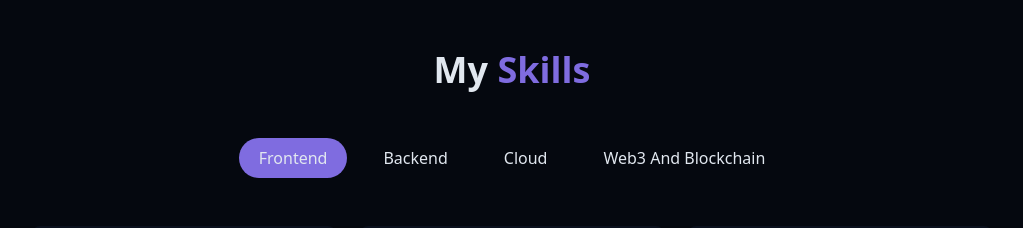
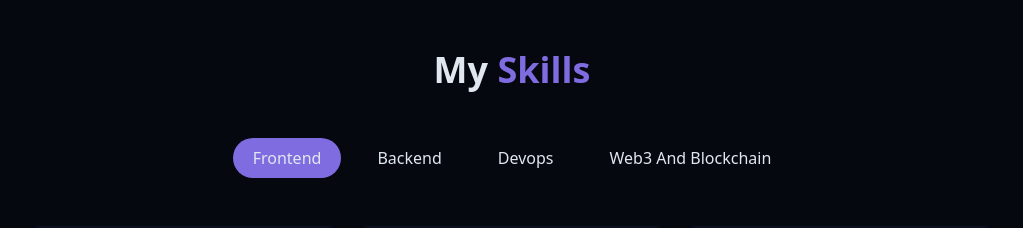
Before and after one commit to ASH-ashim/Portfolio_Website, a React (Vite) app: page / in a window 1280 px wide. Shown: the part 1600-1828 px from the top of the page, without its empty margins (128-1151 px from the left). Built offline with nearby package versions, Linux system fonts and the light colour scheme.

Commit message:
Update SkillsSection.jsx
changed cloud to devops

```diff
--- a/src/components/SkillsSection.jsx
+++ b/src/components/SkillsSection.jsx
@@ -28,12 +28,12 @@ const skills = [
   { name: "Nest.js", category: "backend", Logo: SiNestjs },
 
   // Cloud
-  { name: "Jenkins", category: "cloud", Logo: FaJenkins },
-  { name: "AWS", category: "cloud", Logo: FaAws },
-  { name: "Docker", category: "cloud", Logo: IoLogoDocker },
-  { name: "Kubernetes", category: "cloud", Logo: SiKubernetes },
-  { name: "Terraform", category: "cloud", Logo: SiTerraform },
-  { name: "Prometheus", category: "cloud", Logo: SiPrometheus },
+  { name: "Jenkins", category: "devops", Logo: FaJenkins },
+  { name: "AWS", category: "devops", Logo: FaAws },
+  { name: "Docker", category: "devops", Logo: IoLogoDocker },
+  { name: "Kubernetes", category: "devops", Logo: SiKubernetes },
+  { name: "Terraform", category: "devops", Logo: SiTerraform },
+  { name: "Prometheus", category: "devops", Logo: SiPrometheus },
 
   // Web3 and Blockchain
   { name: "Solidity", category: "Web3 and Blockchain", Logo: SiSolidity },
@@ -42,7 +42,7 @@ const skills = [
   { name: "Smart Contracts", category: "Web3 and Blockchain", Logo: SiHiveBlockchain },
 ];
 
-const categories = ["frontend", "backend", "cloud", "Web3 and Blockchain"];
+const categories = ["frontend", "backend", "devops", "Web3 and Blockchain"];
 
 export const SkillsSection = () => {
   const [activeCategory, setActiveCategory] = useState("frontend");
```
